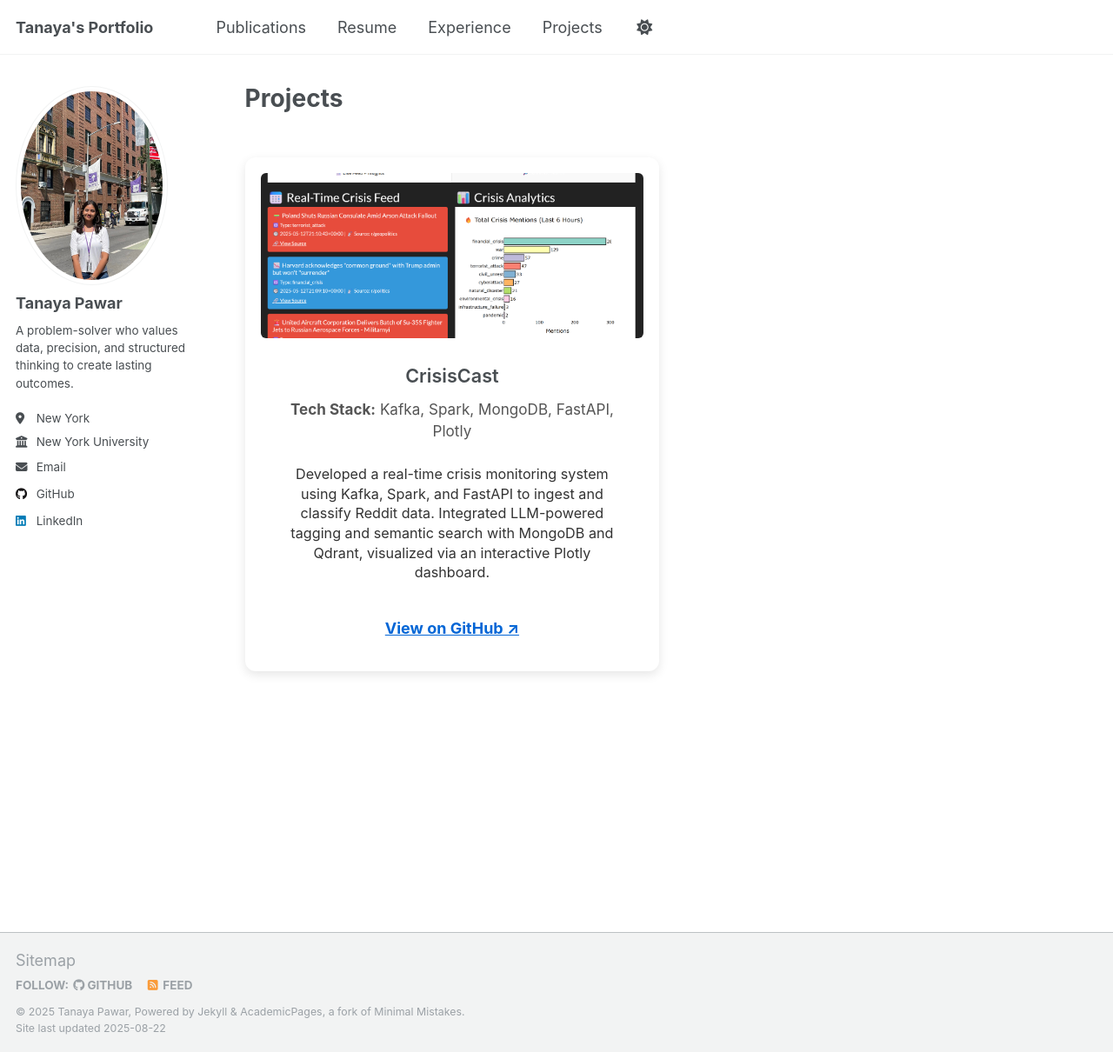
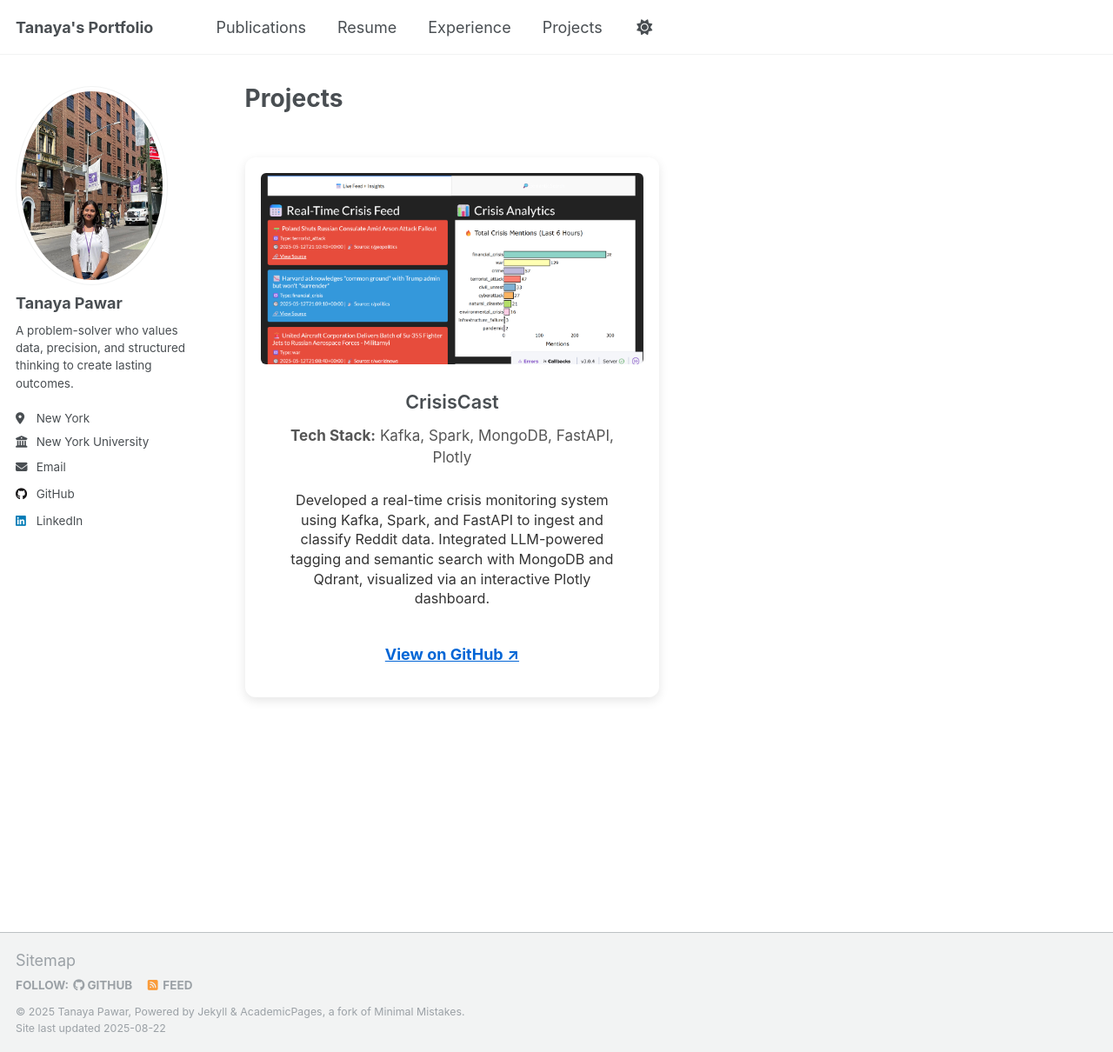
Before and after one commit to tanaya09/tanaya09.github.io, a Jekyll site: the page built from _pages/projects.html, in a window 1280 px wide and 1210 px high. Shown: the whole window at 87% size. Built offline with Jekyll 4.4.1, drawn with Linux system fonts in a browser that asks for light colours.

Commit message:
Update projects.html

```diff
--- a/_pages/projects.html
+++ b/_pages/projects.html
@@ -29,7 +29,7 @@ author_profile: true
 
 .project-image {
   width: 100%;
-  height: 190px;
+  height: 220px;
   object-fit: cover;
   margin-bottom: 0;
 }
```
